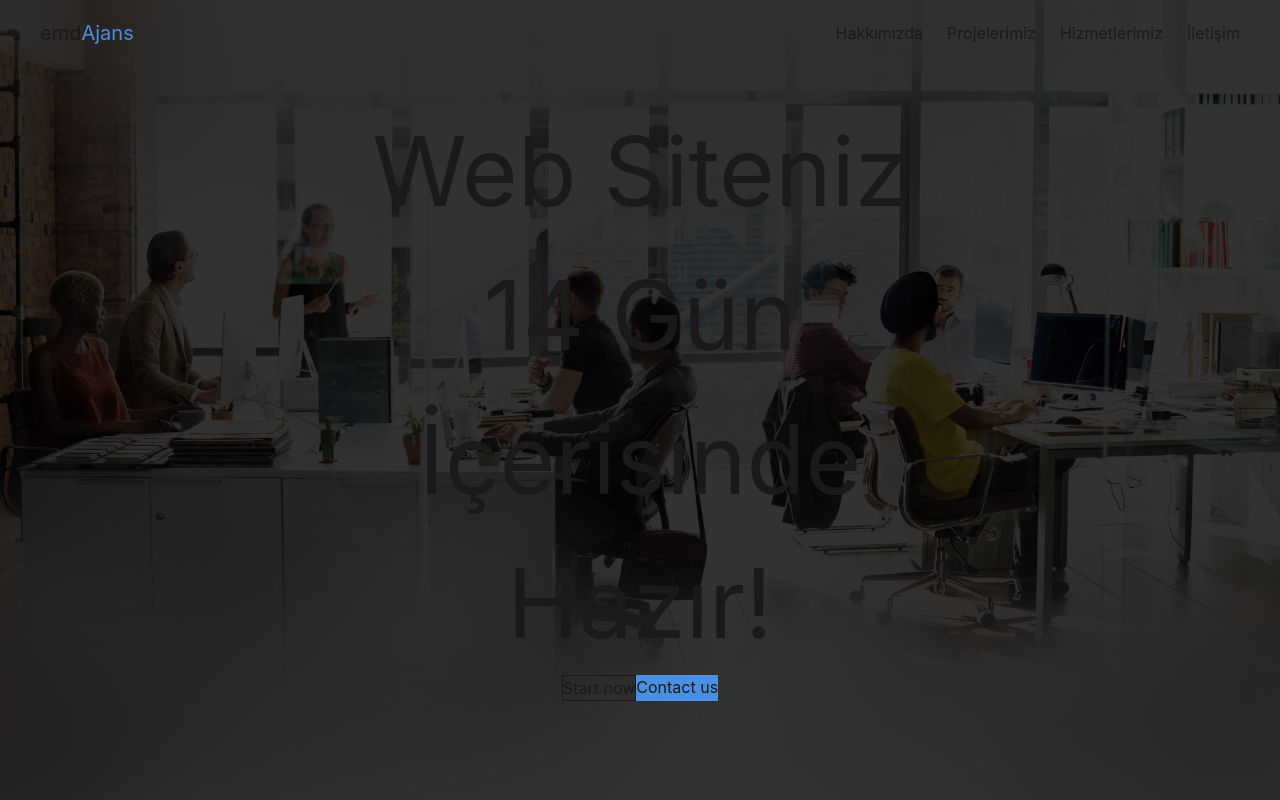
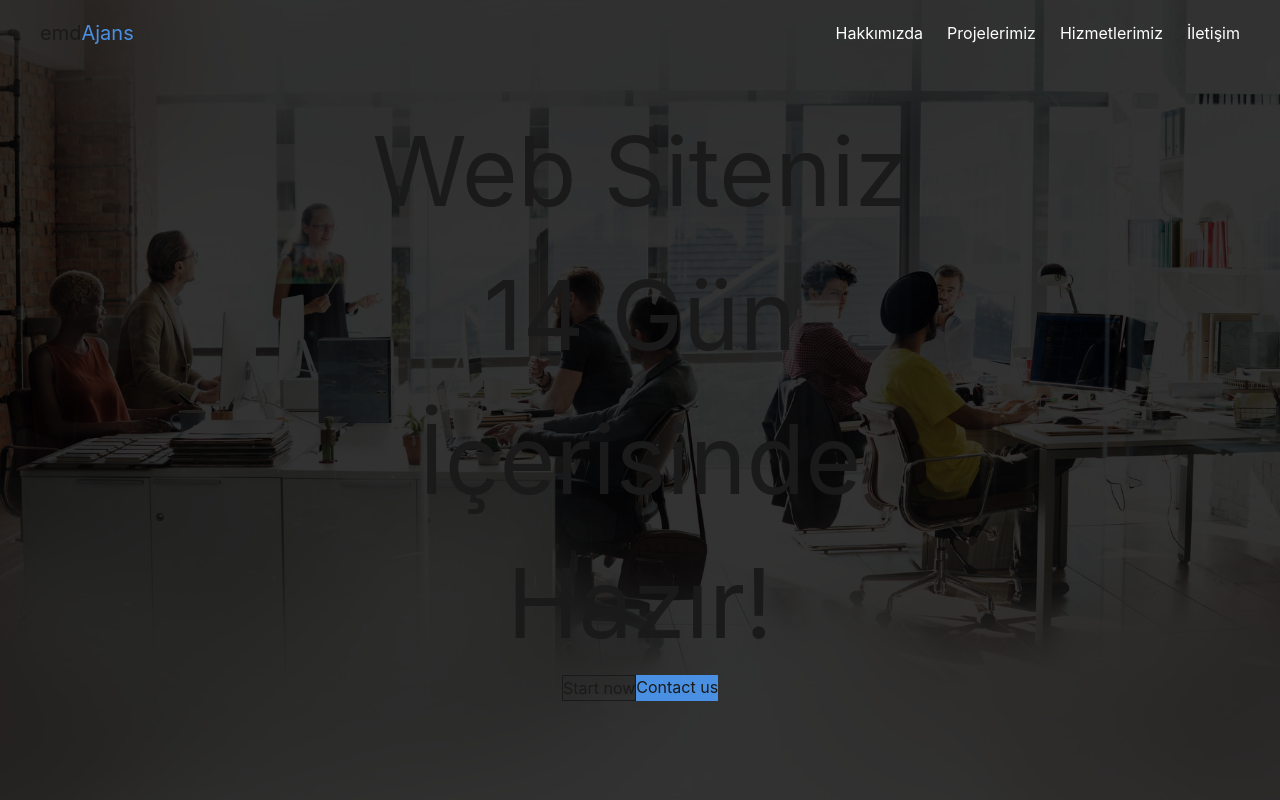
Before and after one commit to enesmalikdmn/emd-ajans, a Next.js app: page / in a window 1280 px wide. Shown: the top 800 px of the page. Built offline with nearby package versions, Linux system fonts and the light colour scheme.

Commit message:
feat: Add hover animation to navigation links in Header component

```diff
--- a/app/components/Header.tsx
+++ b/app/components/Header.tsx
@@ -13,19 +13,19 @@ const Header = () => {
           </Link>
 
           <div className="flex items-center space-x-8">
-            <Link href="/about" className="text-white text-sm hover:text-[#4A90E2] transition-colors ml-[24px] link-hover-animation">
+            <Link href="/about" className="text-sm ml-[24px] link-hover-animation">
               <span className="text-primary">Hakkımızda</span>
               <span className="text-secondary">Hakkımızda</span>
             </Link>
-            <Link href="/portfolio" className="text-white text-sm hover:text-[#4A90E2] transition-colors ml-[24px] link-hover-animation">
+            <Link href="/portfolio" className="text-sm ml-[24px] link-hover-animation">
               <span className="text-primary">Projelerimiz</span>
               <span className="text-secondary">Projelerimiz</span>
             </Link>
-            <Link href="/services" className="text-white text-sm hover:text-[#4A90E2] transition-colors ml-[24px] link-hover-animation">
+            <Link href="/services" className="text-sm ml-[24px] link-hover-animation">
               <span className="text-primary">Hizmetlerimiz</span>
               <span className="text-secondary">Hizmetlerimiz</span>
             </Link>
-            <Link href="/contact" className="text-white text-sm hover:text-[#4A90E2] transition-colors ml-[24px] link-hover-animation">
+            <Link href="/contact" className="text-sm ml-[24px] link-hover-animation">
               <span className="text-primary">İletişim</span>
               <span className="text-secondary">İletişim</span>
             </Link>
--- a/app/globals.css
+++ b/app/globals.css
@@ -34,12 +34,14 @@ body {
 
 .link-hover-animation .text-primary {
   transform: translateY(0);
+  color: white;
 }
 
 .link-hover-animation .text-secondary {
   position: absolute;
   left: 0;
   transform: translateY(100%);
+  color: #4A90E2;
 }
 
 .link-hover-animation:hover .text-primary {
```
